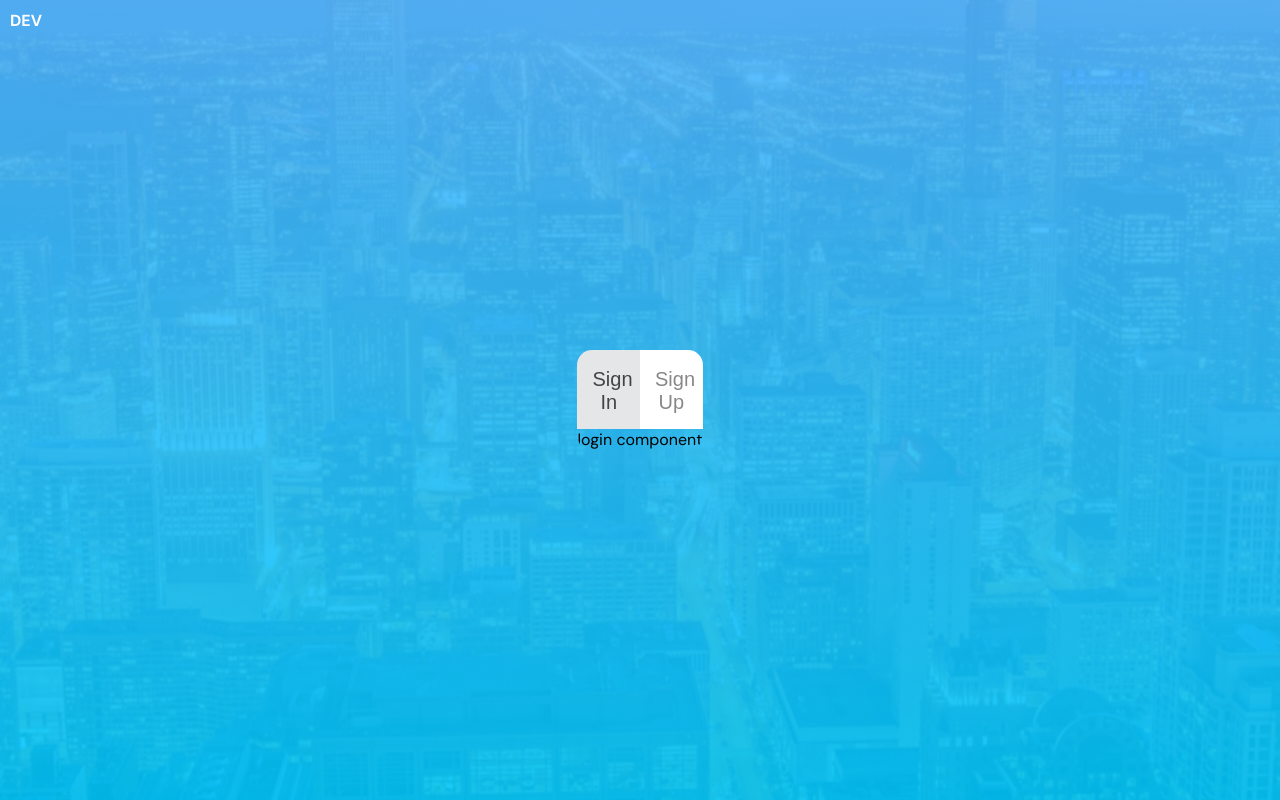
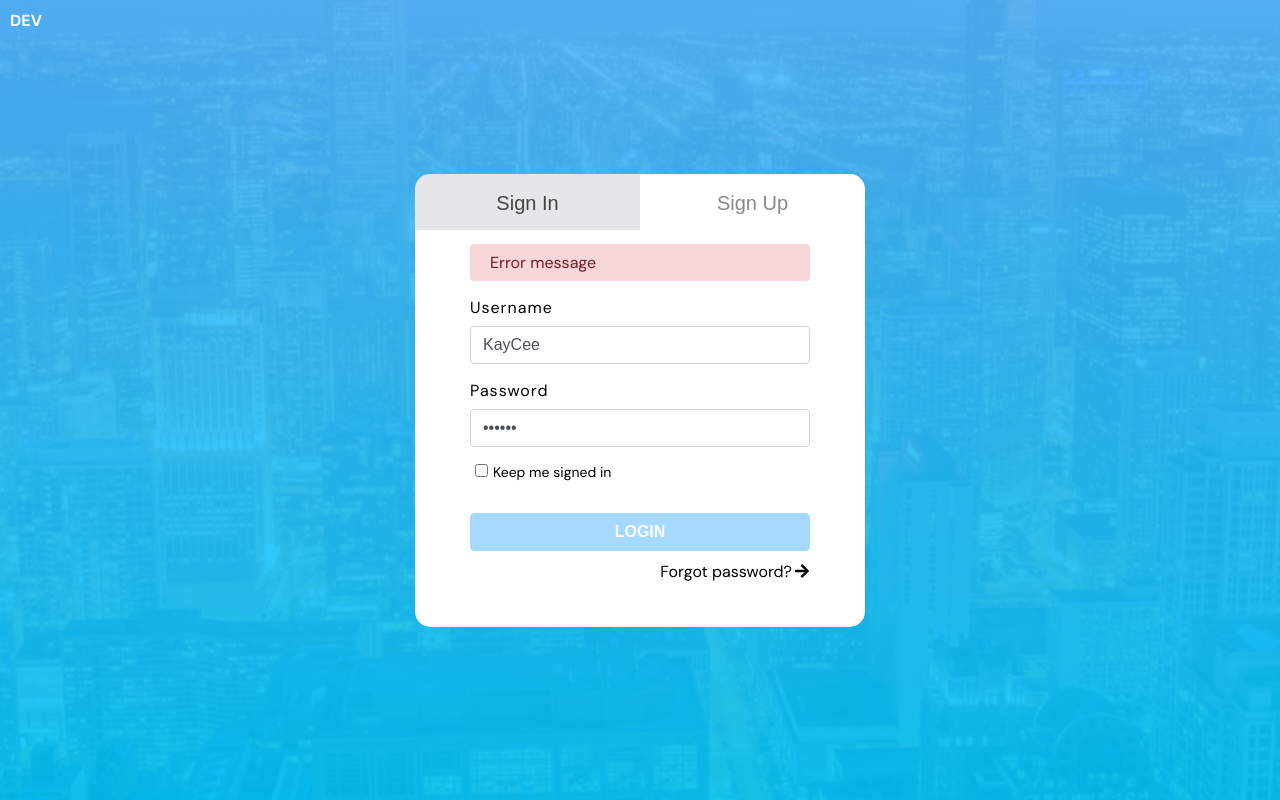
Before and after one commit to deekay-e/gixtr, a React (Create React App) app: page / in a window 1280 px wide. Built offline with nearby package versions, Linux system fonts and the light colour scheme.

Commit message:
feat: add login component

```diff
--- a/src/components/input/Input.js
+++ b/src/components/input/Input.js
@@ -1,13 +1,16 @@
 import React from 'react'
 import PropTypes from 'prop-types'
 
-const Input = ({ name, type, value, className, labelText, placeholder, hnadleChange }) => {
+import './Input.scss'
+
+const Input = ({ id, name, type, value, className, labelText, placeholder, hnadleChange }) => {
   return (
     <>
       <div className="form-row">
         {labelText && <label htmlFor={name} className="form-label">{labelText}</label>}
 
         <input
+          id={id}
           name={name}
           type={type}
           value={value}
@@ -24,7 +27,8 @@ const Input = ({ name, type, value, className, labelText, placeholder, hnadleCha
 Input.propTypes = {
   name: PropTypes.string.isRequired,
   type: PropTypes.string.isRequired,
-  value: PropTypes.string,
+  id: PropTypes.string,
+  value: PropTypes.any,
   className: PropTypes.string,
   labelText: PropTypes.string,
   placeholder: PropTypes.string,
--- /dev/null
+++ b/src/pages/auth/login/Login.js
@@ -0,0 +1,47 @@
+import React from 'react'
+import { FaArrowRight } from 'react-icons/fa'
+
+import './Login.scss'
+import Input from '../../../components/input/Input'
+import Button from '../../../components/button/Button'
+
+const Login = () => {
+  return (
+    <div className="auth-inner">
+      <div className="alerts alert-error" role="alert">
+        Error message
+      </div>
+      <form className="auth-form">
+        <div className="form-input-container">
+          <Input
+            id="username"
+            name="username"
+            type="text"
+            value="KayCee"
+            labelText="Username"
+            placeholder="Enter your username"
+          />
+          <Input
+            id="password"
+            name="password"
+            type="password"
+            value="praise"
+            labelText="Password"
+            placeholder="Enter your password"
+          />
+          <label className="checkmark-container" htmlFor="checkbox">
+            <Input id="checkbox" type="checkbox" name="checkbox" value={false} />
+            Keep me signed in
+          </label>
+        </div>
+        <Button label={'LOGIN'} className="auth-button button" disabled={true} />
+
+        <span className="forgot-password">
+          Forgot password? <FaArrowRight className="arrow-right" />
+        </span>
+      </form>
+    </div>
+  )
+}
+
+export default Login
--- /dev/null
+++ b/src/pages/auth/login/Login.scss
@@ -0,0 +1,62 @@
+.auth-form {
+  .form-input-container {
+    margin-bottom: 20px;
+
+    .checkmark-container {
+      display: flex;
+      align-items: baseline;
+      font-size: 14px;
+      cursor: pointer;
+      -webkit-user-select: none;
+      user-select: none;
+
+      input {
+        margin-right: 10px;
+        cursor: pointer;
+      }
+    }
+
+    .error {
+      border: 1px solid var(--error);
+    }
+  }
+
+  .auth-button {
+    color: var(--white-1);
+    background-color: var(--primary-1);
+    border-color: var(--primary-1);
+    display: block;
+    width: 100%;
+    font-weight: 700;
+    cursor: pointer;
+
+    &:disabled {
+      cursor: not-allowed;
+      pointer-events: none;
+      background-color: var(--primary-1);
+      opacity: 0.5;
+      border-color: var(--primary-1);
+    }
+  }
+
+  a {
+    color: inherit;
+    text-decoration: none;
+  }
+
+  .forgot-password {
+    display: flex;
+    padding-top: 10px;
+    cursor: pointer;
+    justify-content: flex-end;
+
+    .arrow-right {
+      margin-left: 2px;
+      margin-top: 2px;
+    }
+
+    &:hover {
+      color: var(--primary-1);
+    }
+  }
+}
--- a/src/pages/auth/tabs/AuthTabs.js
+++ b/src/pages/auth/tabs/AuthTabs.js
@@ -1,6 +1,7 @@
 import React, { useState } from 'react'
 
 import './AuthTabs.scss'
+import Login from '../login/Login'
 import backgroundImage from '../../../assets/images/background.jpg'
 
 const AuthTabs = () => {
@@ -13,14 +14,24 @@ const AuthTabs = () => {
           <div className="tabs">
             <div className="tabs-auth">
               <ul className="tab-group">
-                <li className="tab active" onClick={() => setType('Sign In')}>
+                <li
+                  className={`tab${type === 'Sign In' ? ' active' : ''}`}
+                  onClick={() => setType('Sign In')}
+                >
                   <button className="login">Sign In</button>
                 </li>
-                <li className="tab" onClick={() => setType('Sign Up')}>
+                <li
+                  className={`tab${type === 'Sign Up' ? ' active' : ''}`}
+                  onClick={() => setType('Sign Up')}
+                >
                   <button className="signup">Sign Up</button>
                 </li>
               </ul>
-              {type === 'Sign In' && <div className="tab-item">login component</div>}
+              {type === 'Sign In' && (
+                <div className="tab-item">
+                  <Login />
+                </div>
+              )}
               {type === 'Sign Up' && <div className="tab-item">register component</div>}
             </div>
           </div>
```
